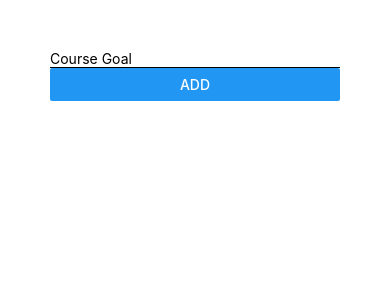
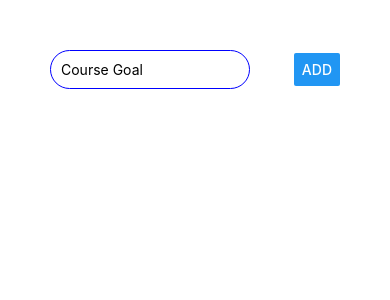
Before and after one commit to narayan494pandey/rn-complete-guide, a React Native app: screen / in a window 390 px wide. Shown: the top 300 px of the page. Built offline with nearby package versions, Linux system fonts and the light colour scheme.

Commit message:
beautiful style

```diff
--- a/App.js
+++ b/App.js
@@ -5,11 +5,9 @@ import {StyleSheet,View,Text, TextInput,Button } from 'react-native';
 export default function App() {
   return (
     <View style={{padding: 50}}>
-      <View>
+      <View style={{flexDirection:'row', justifyContent:'space-between',alignItems:'center'}}>
         <TextInput placeholder="Course Goal"
-          style={{borderBottomColor:'black' , borderBottomWidth:1}}
-
-
+          style={{borderColor:'blue',width:200, borderWidth:1, borderRadius:30,padding:10}}
         />
 
         <Button title="ADD" />
```
